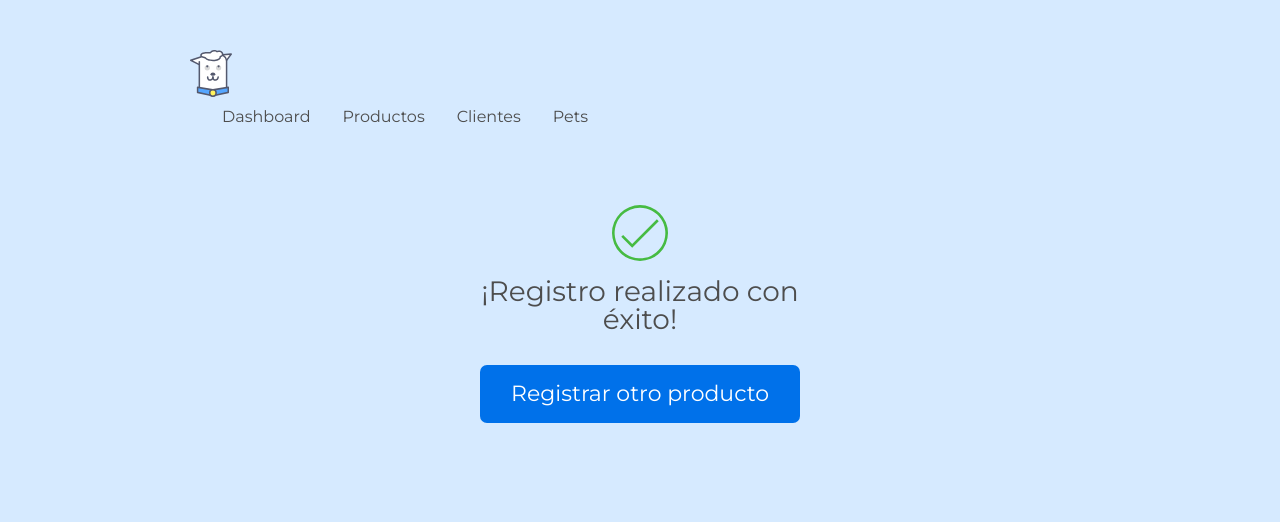
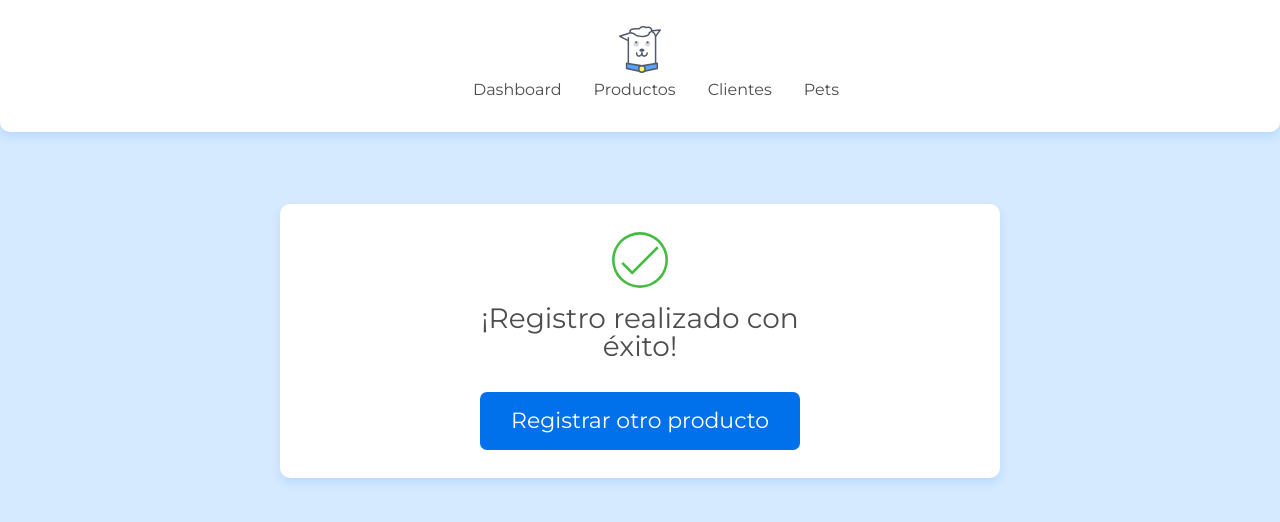
Before and after one commit to serigio04/DoguitoPetshop, a website: page screens/registro_producto_concluido.html in a window 1280 px wide. Drawn offline with Linux system fonts and the light colour scheme.

Commit message:
Estilizando registro_producto_concluido.html

```diff
--- a/assets/css/cadastro_concluido.css
+++ b/assets/css/cadastro_concluido.css
@@ -1,11 +1,11 @@
-.cadastro-cabecalho {
+.header {
   display: flex;
   flex-direction: column;
   align-items: center;
   padding-top: 1rem;
 }
 
-.cabecalho__logo{
+.header__logo{
   width: 2.625rem;
   margin: 0.6rem 0;
 }
--- a/screens/registro_producto_concluido.html
+++ b/screens/registro_producto_concluido.html
@@ -19,23 +19,23 @@
     <link rel="stylesheet" href="../assets/css/componentes/button.css" />
   </head>
   <body>
-    <header class="cabecalho container">
+    <header class="header container">
       <img
         src="../assets/img/doguito.svg"
         alt="Logotipo Doguito"
-        class="cabecalho__logo"
+        class="header__logo"
       />
       <nav>
         <ul class="header__list-nav">
           <li class="header__link"><a href="#">Dashboard</a></li>
           <li class="header__link"><a href="#">Productos</a></li>
-          <li class="header__link"><a href="#">Clientes</a></li>
+          <li class="header__link"><a href="./lista_cliente.html">Clientes</a></li>
           <li class="header__link"><a href="#">Pets</a></li>
         </ul>
       </nav>
     </header>
     <main class="container flex flex--column flex--center">
-      <section class="registry-card cartao">
+      <section class="registry-card card">
         <span class="registry-card__icon-complete"></span>
         <h1 class="registry-card__title card__title">
           ¡Registro realizado con éxito!
```
